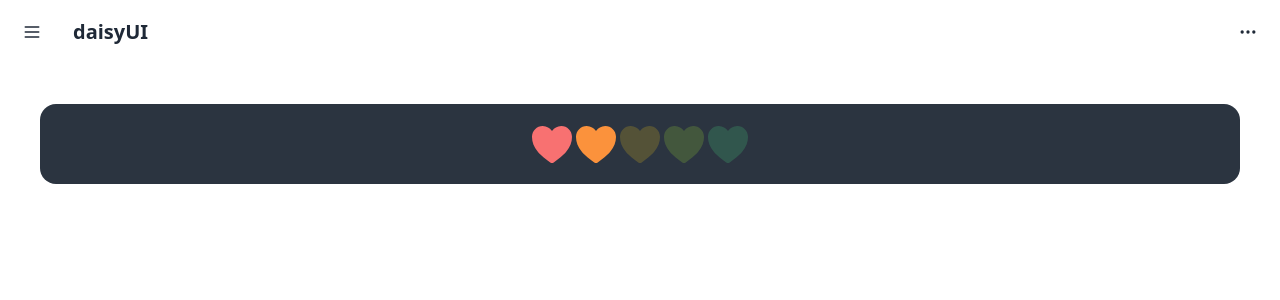
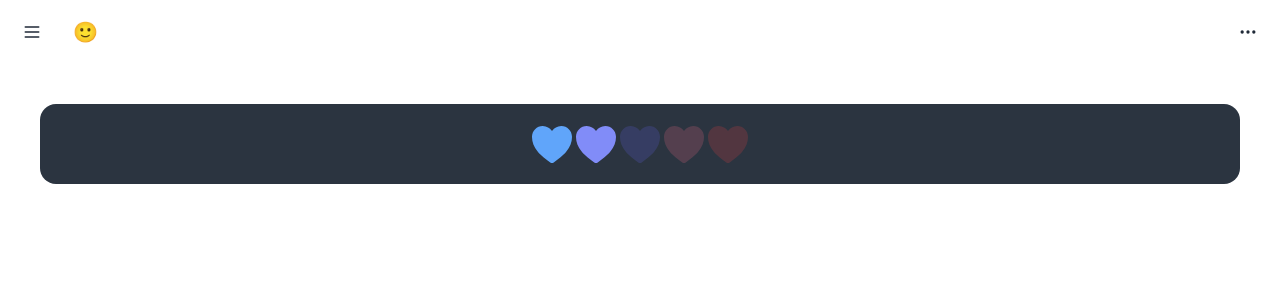
Before and after one commit to quentin-aslan/PWA, a Vue app: page / in a window 1280 px wide. Shown: the top 300 px of the page. Built offline with nearby package versions, Linux system fonts and the light colour scheme; sample sign-in values are in the browser's storage.

Commit message:
:sparkles: Login view now takes the enter key to continue :lipstick: MoodTracker color updated

```diff
--- a/src/components/MoodTracker.vue
+++ b/src/components/MoodTracker.vue
@@ -2,11 +2,11 @@
 	<div class="card bg-neutral text-neutral-content m-10">
 		<div class="card-body items-center text-center gap-5 p-5">
 			<div class="rating rating-lg gap-1">
-				<input type="radio" v-model="moodValue" value="1" class="mask mask-heart bg-red-400" :checked="moodValue === 1" />
-				<input type="radio" v-model="moodValue" value="2" class="mask mask-heart bg-orange-400" :checked="moodValue === 2" />
-				<input type="radio" v-model="moodValue" value="3" class="mask mask-heart bg-yellow-400" :checked="moodValue === 3" />
-				<input type="radio" v-model="moodValue" value="4" class="mask mask-heart bg-lime-400" :checked="moodValue === 4" />
-				<input type="radio" v-model="moodValue" value="5" class="mask mask-heart bg-green-400" :checked="moodValue === 5" />
+				<input type="radio" v-model="moodValue" value="1" class="mask mask-heart bg-blue-400" :checked="moodValue === 1" />
+				<input type="radio" v-model="moodValue" value="2" class="mask mask-heart bg-indigo-400" :checked="moodValue === 2" />
+				<input type="radio" v-model="moodValue" value="3" class="mask mask-heart bg-indigo-500" :checked="moodValue === 3" />
+				<input type="radio" v-model="moodValue" value="4" class="mask mask-heart bg-rose-400" :checked="moodValue === 4" />
+				<input type="radio" v-model="moodValue" value="5" class="mask mask-heart bg-red-500" :checked="moodValue === 5" />
 			</div>
 
 			<div v-if="todayMood" class="badge">Your mood is saved for today ✅</div>
--- a/src/components/TheHeader.vue
+++ b/src/components/TheHeader.vue
@@ -2,32 +2,17 @@
 	<div class="navbar bg-base-100">
 		<div class="flex-none">
 			<button class="btn btn-square btn-ghost">
-				<svg
-					xmlns="http://www.w3.org/2000/svg"
-					fill="none"
-					viewBox="0 0 24 24"
-					class="inline-block w-5 h-5 stroke-current"
-				>
-					<path
-						stroke-linecap="round"
-						stroke-linejoin="round"
-						stroke-width="2"
-						d="M4 6h16M4 12h16M4 18h16"
-					></path>
+				<svg xmlns="http://www.w3.org/2000/svg" fill="none" viewBox="0 0 24 24" class="inline-block w-5 h-5 stroke-current">
+					<path stroke-linecap="round" stroke-linejoin="round" stroke-width="2" d="M4 6h16M4 12h16M4 18h16"></path>
 				</svg>
 			</button>
 		</div>
 		<div class="flex-1">
-			<a class="btn btn-ghost text-xl">daisyUI</a>
+			<a class="btn btn-ghost text-xl">🙂</a>
 		</div>
 		<div class="flex-none">
 			<button class="btn btn-square btn-ghost">
-				<svg
-					xmlns="http://www.w3.org/2000/svg"
-					fill="none"
-					viewBox="0 0 24 24"
-					class="inline-block w-5 h-5 stroke-current"
-				>
+				<svg xmlns="http://www.w3.org/2000/svg" fill="none" viewBox="0 0 24 24" class="inline-block w-5 h-5 stroke-current">
 					<path
 						stroke-linecap="round"
 						stroke-linejoin="round"
--- a/src/views/LoginView.vue
+++ b/src/views/LoginView.vue
@@ -1,5 +1,5 @@
 <template>
-	<div class="p-8 flex flex-col gap-6">
+	<form class="p-8 flex flex-col gap-6">
 		<label for="username" aria-labelledby="username">Your e-mail : </label>
 		<input
 			aria-label="Your e-mail"
@@ -13,6 +13,7 @@
 			v-model="usernameValue"
 		/>
 		<button
+			type="submit"
 			class="btn"
 			:class="{ 'btn-success animate-bounce': usernameValue.length > 0 }"
 			:disabled="isLoading || usernameValue.length === 0"
@@ -21,7 +22,7 @@
 			<span v-show="isLoading" class="loading loading-dots loading-md"></span>
 			<span v-show="!isLoading">Submit</span>
 		</button>
-	</div>
+	</form>
 </template>
 <script lang="ts" setup>
 import { ref } from "vue";
```
